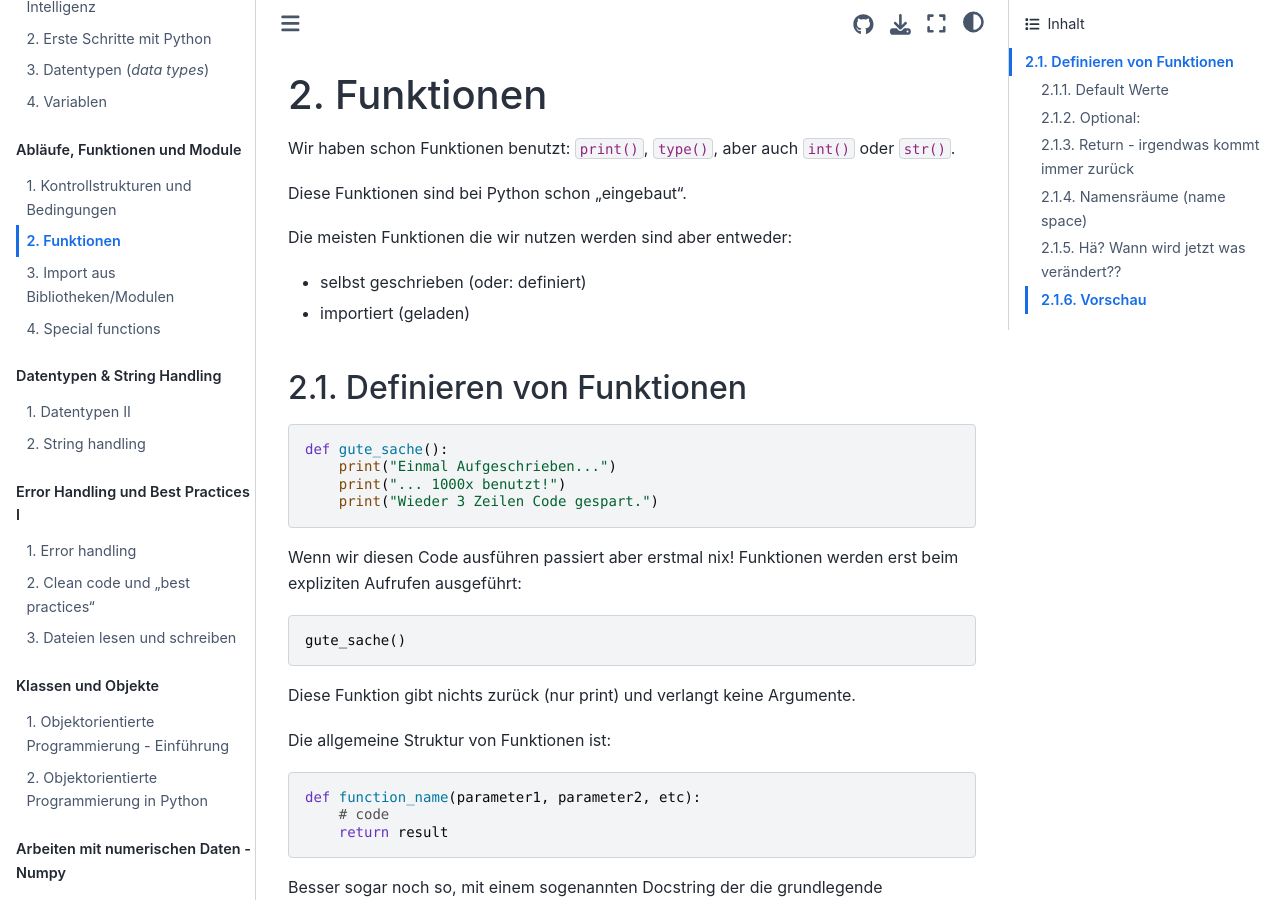
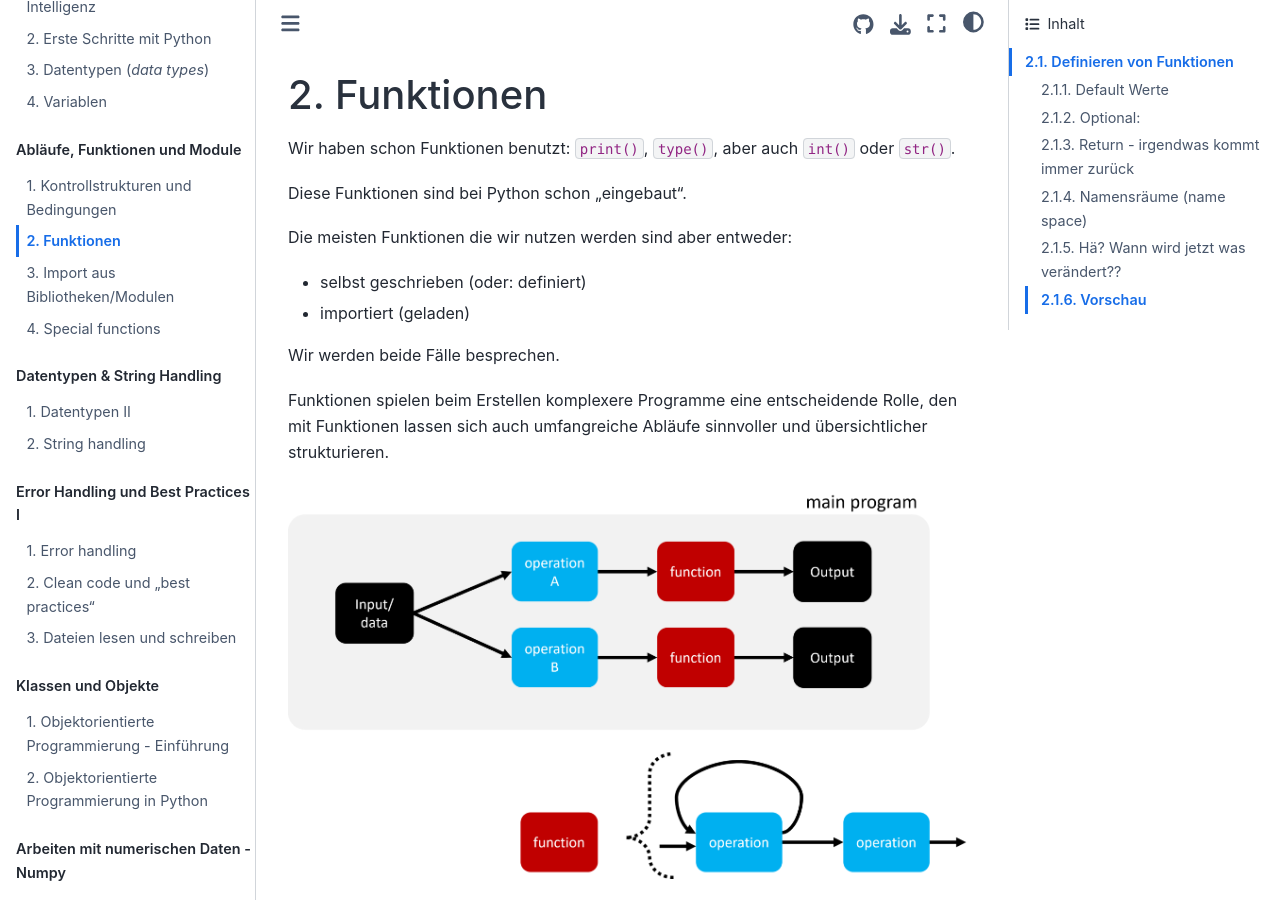
Before and after one commit to florian-huber/python-introduction, a Jupyter Book: the page built from lesson_material_german/03_functions.md, in a window 1280 px wide and 900 px high. Built offline with Jupyter Book 1.0.4 settings and Sphinx 7.4.7 and the Sphinx Book theme 1.1.4, drawn with Linux system fonts in a browser that asks for light colours; pages that are not in the unit, such as notebooks, are missing from menus.

Commit message:
add figures

```diff
--- a/lesson_material_german/03_functions.md
+++ b/lesson_material_german/03_functions.md
@@ -7,6 +7,12 @@ Diese Funktionen sind bei Python schon "eingebaut".
 Die meisten Funktionen die wir nutzen werden sind aber entweder:
 - selbst geschrieben (oder: definiert)
 - importiert (geladen)
+
+Wir werden beide Fälle besprechen.
+
+Funktionen spielen beim Erstellen komplexere Programme eine entscheidende Rolle, den mit Funktionen lassen sich auch umfangreiche Abläufe sinnvoller und übersichtlicher strukturieren.
+
+![Programmabläufe lassen sich über Funktionen strukturieren](../images/fig_control_flow_functions.png)
 
 
 ## Definieren von Funktionen
```
Also changed, not shown: images/fig_control_flow_functions.png (added).
